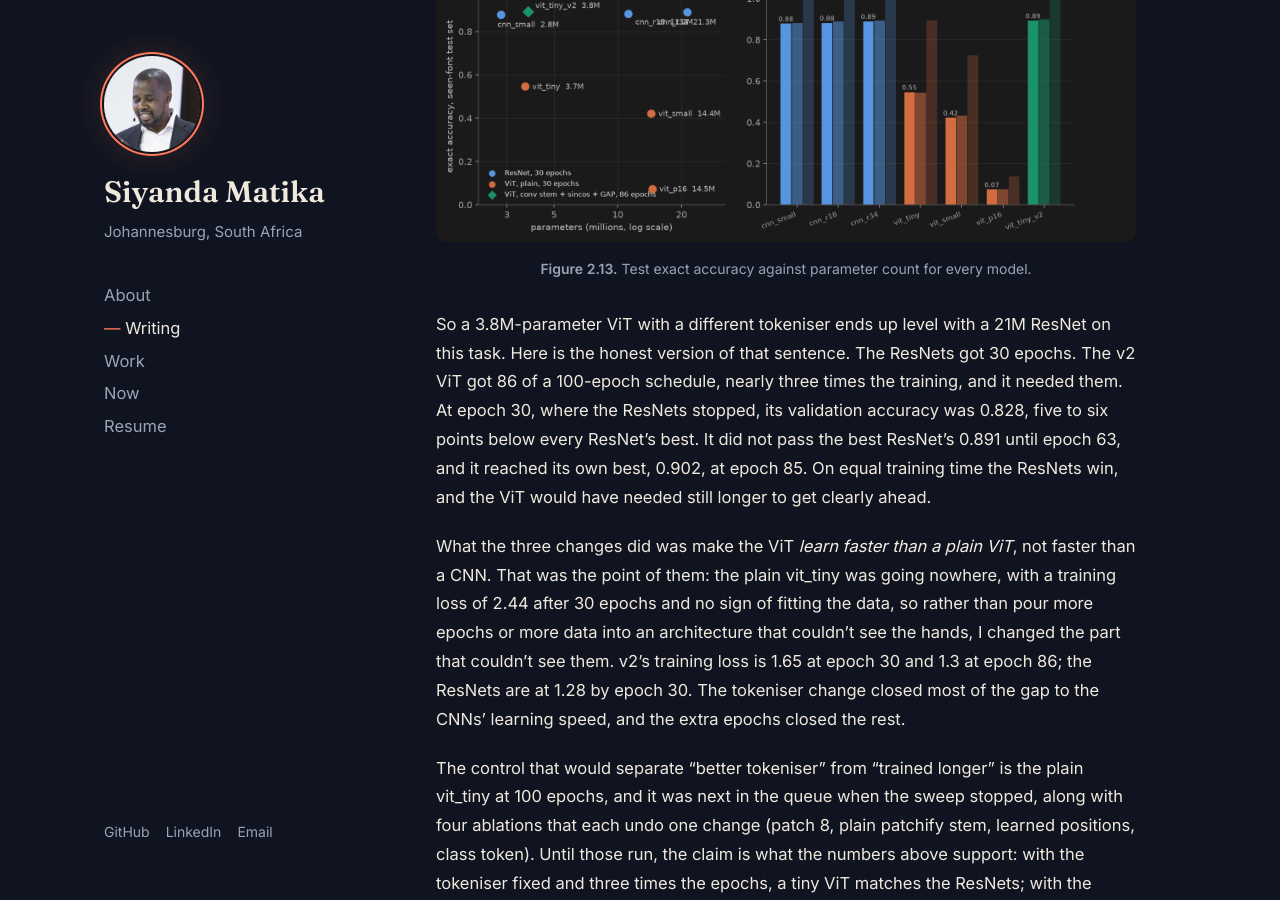
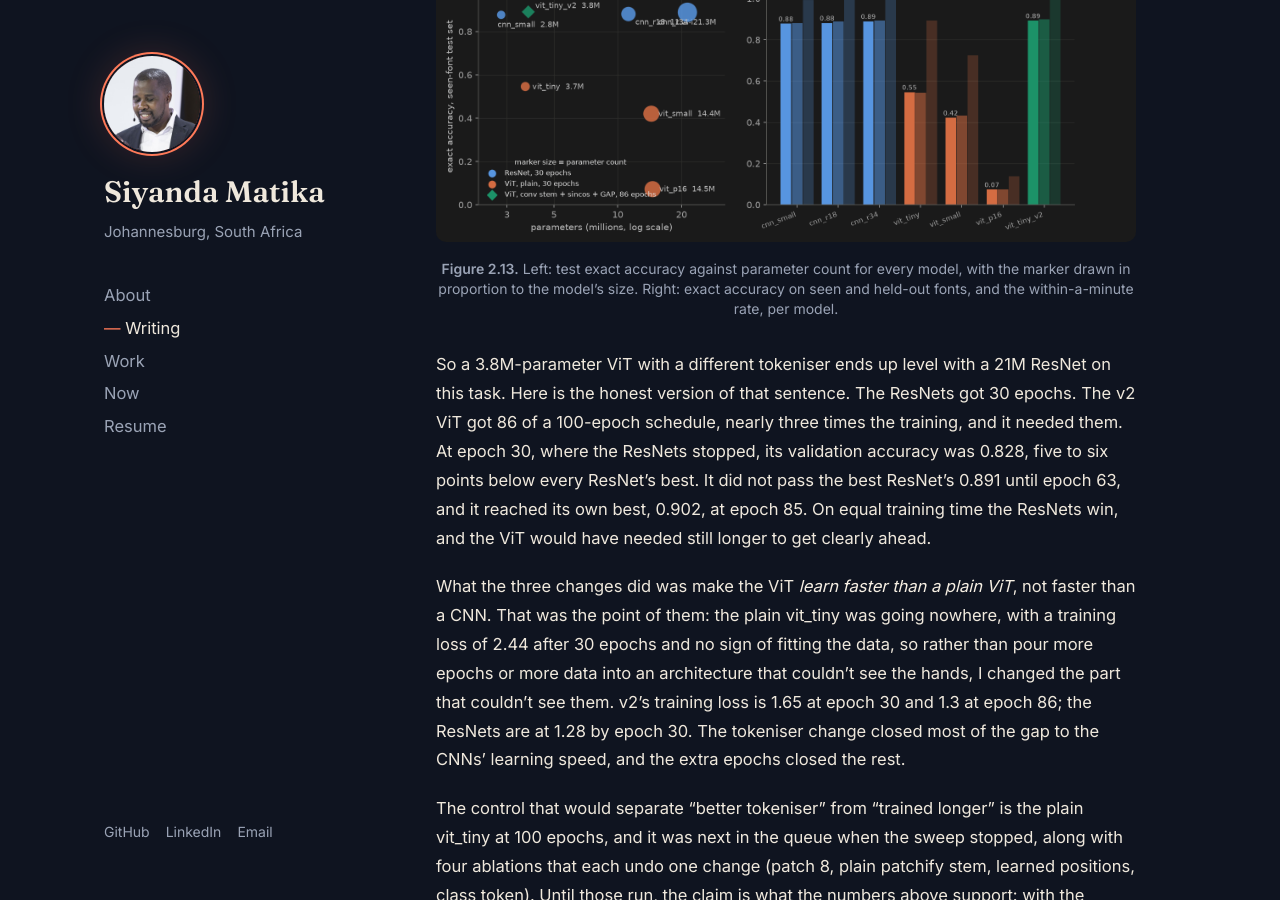
Before and after one commit to matikasiyanda/matikasiyanda.github.io, a Jekyll site: the page built from _posts/2026-09-15-clocks-part-2-models.md, in a window 1280 px wide and 900 px high, scrolled down 18539 px. Built offline with Jekyll 4.4.1, drawn with Linux system fonts in a browser that asks for light colours; comment, search, counter and statistics services are not loaded.

Commit message:
Figure 2.13: marker size by parameter count

```diff
--- a/_posts/2026-09-15-clocks-part-2-models.md
+++ b/_posts/2026-09-15-clocks-part-2-models.md
@@ -610,9 +610,9 @@ two test splits, on CPU:
 
 Figure 2.13 puts every model on one chart.
 
-![Test exact accuracy against parameter count for every model](/assets/clocks/params.png)
+![Test exact accuracy against parameter count for every model, marker size proportional to parameters, beside per-model bars for seen fonts, held-out fonts and within a minute](/assets/clocks/params.png)
 
-**Figure 2.13.** Test exact accuracy against parameter count for every model.
+**Figure 2.13.** Left: test exact accuracy against parameter count for every model, with the marker drawn in proportion to the model's size. Right: exact accuracy on seen and held-out fonts, and the within-a-minute rate, per model.
 {: .figcap}
 
 So a 3.8M-parameter ViT with a different tokeniser ends up level with a
```
Also changed, not shown: assets/clocks/params.png.
